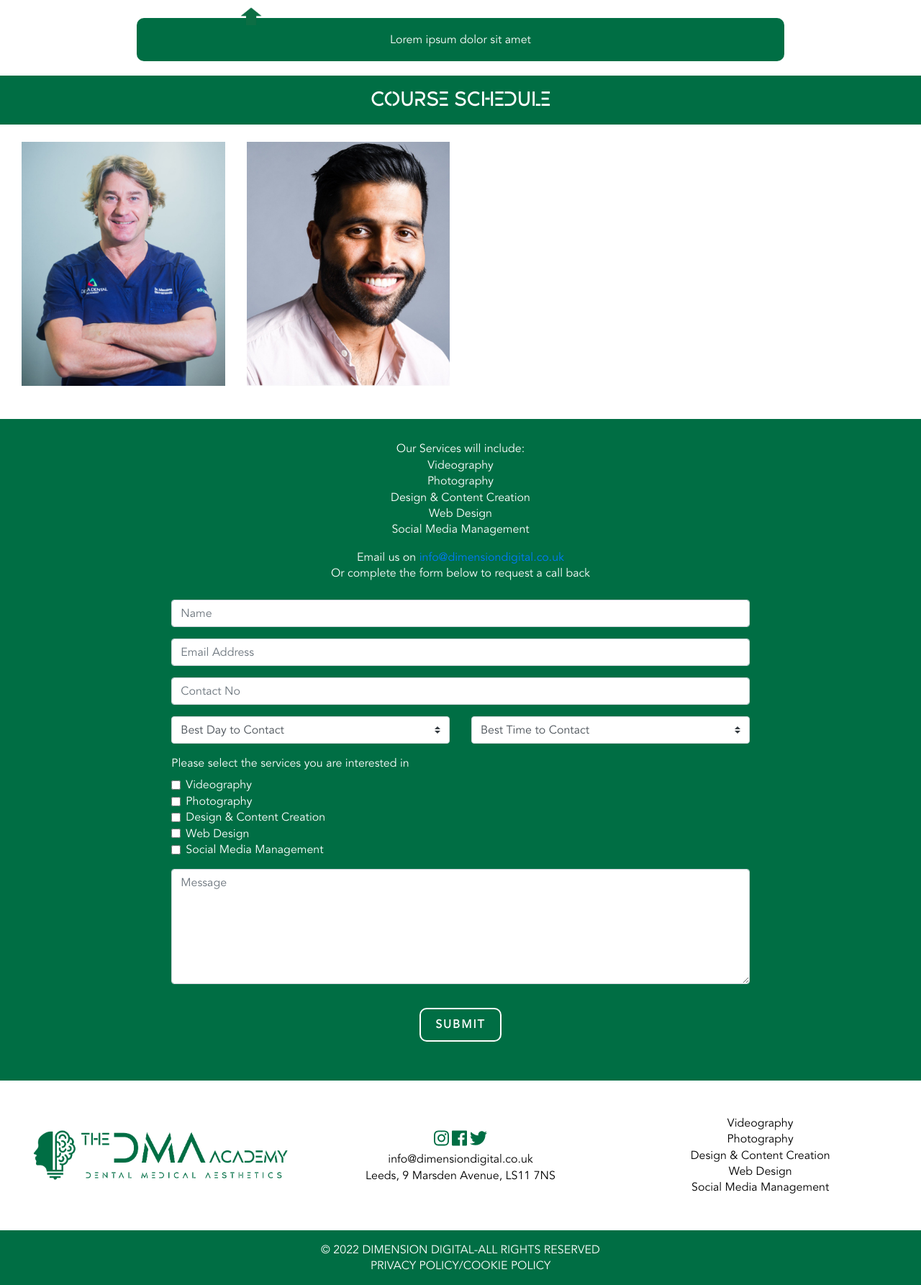
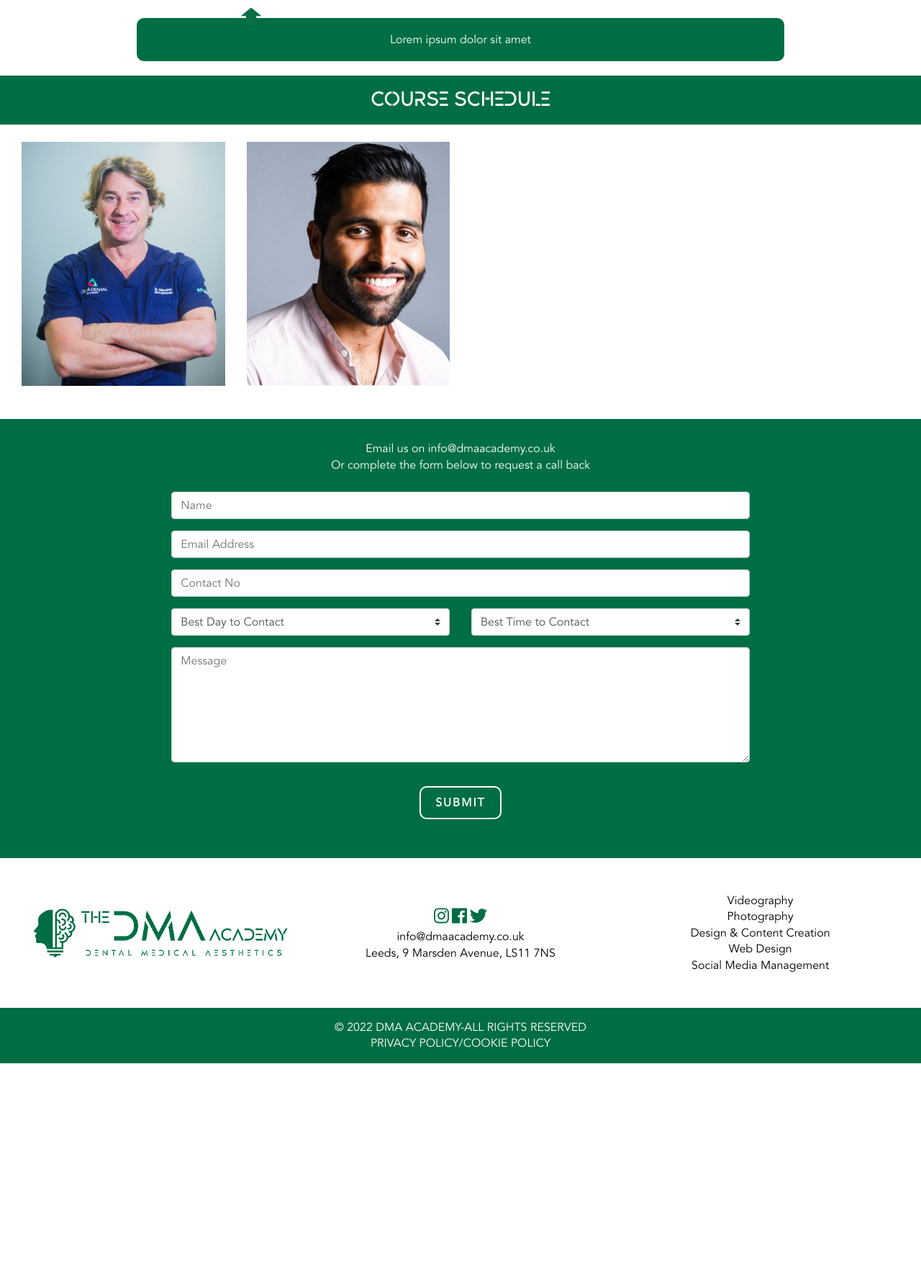
Before and after one commit to salmanarshad156/DMAacademy, a PHP site: page /index.php in a window 1280 px wide. Shown: the part 1044-2829 px from the top of the page at 72% size. After the commit the page ends 2521 px from the top, so only its background shows below. Run offline with PHP 8.4, Linux system fonts and the light colour scheme; some libraries are stand-ins or nearby versions.

Commit message:
MFU NIGHT CHANGES

```diff
--- a/contact-form.php
+++ b/contact-form.php
@@ -14,7 +14,7 @@ if (isset($_POST["email"])) {
     }
 
 
-    $to_email = 'info@dimensiondigital.co.uk';
+    $to_email = 'faseehullah2121@gmail.com';
     $subject = 'New query from Dimension Digital';
     $message = "<html><head><title>HTML email</title></head><body><strong>Name:</strong> $fname<br/><strong>Contact:</strong> $contact<br/><strong>Email:</strong> $email<br/><strong>Best Day to Contact:</strong> $bestday<br/><strong>Best Time to Contact:</strong> $besttime<br/><strong>Description:</strong> $description<br/>
     <strong>Service Required:</strong> $kuchBhi</body></html>";
@@ -64,7 +64,7 @@ if (isset($_POST["email"])) {
         <div class="container-fluid" style="padding-bottom: 0px !important;margin-bottom: -21px !important;">
 
             <!-- Top Headings-->
-            <div class="row">
+       <!--MFU COMMENTING     <div class="row">
                 <div class="col-12 DGhead">
                     <div>
                         <p> Our Services will include:</p>
@@ -77,10 +77,10 @@ if (isset($_POST["email"])) {
                         </ul>
                     </div>
                 </div>
-            </div>
+            </div> -->
             <div class="row">
                 <div class="col-12">
-                    <p class="DGhead">Email us on <a href="mailto:info@dimensiondigital.co.uk">info@dimensiondigital.co.uk</a></p>
+                    <p class="DGhead">Email us on <a style="color:white !important;text-decoration: none !important;"href="mailto:info@dmaacademy.co.uk">info@dmaacademy.co.uk</a></p>
                 </div>
                 <div class="col-12 DGhead">
                     <p>Or complete the form below to request a call back</p>
@@ -146,7 +146,7 @@ if (isset($_POST["email"])) {
                     </div>
 
                     <!--Drop down ENDS-->
-                    <div class="mb-3 ">
+                    <!--MFU COMMENTS        <div class="mb-3 ">
                              <label class="form-label" >Please select the services you are interested in</label>
 
                              <div class="form-check">
@@ -182,7 +182,7 @@ if (isset($_POST["email"])) {
                                      Social Media Management
                                  </label>
                              </div>
-                    </div>
+                         </div> -->
                          <!-- Message input -->
                     <div class="mb-3">
                         <!--  <label class="form-label" for="message">Message</label>  -->
--- a/footer.php
+++ b/footer.php
@@ -12,7 +12,7 @@
                         <a href="#"><i class="fab fa-twitter"></i></a>
                     </div>
                     <div>
-                        <a href="#">info@dimensiondigital.co.uk</a>
+                        <a href="#">info@dmaacademy.co.uk</a>
                     </div>
                     <div>
                         <a href="#">Leeds, 9 Marsden Avenue, LS11 7NS</a>
@@ -40,7 +40,7 @@
     </div>
     <div class="bg-green py-3">
         <div>
-            © 2022 DIMENSION DIGITAL-ALL RIGHTS RESERVED
+            © 2022 DMA ACADEMY-ALL RIGHTS RESERVED
         </div>
         <div>
             <a href="#">PRIVACY POLICY</a>/<a href="#">COOKIE POLICY</a>
```
Also changed, not shown: assets/img/about-bg.png, assets/img/home-bg.png. Lines whose indentation alone changed are shown as unchanged.
